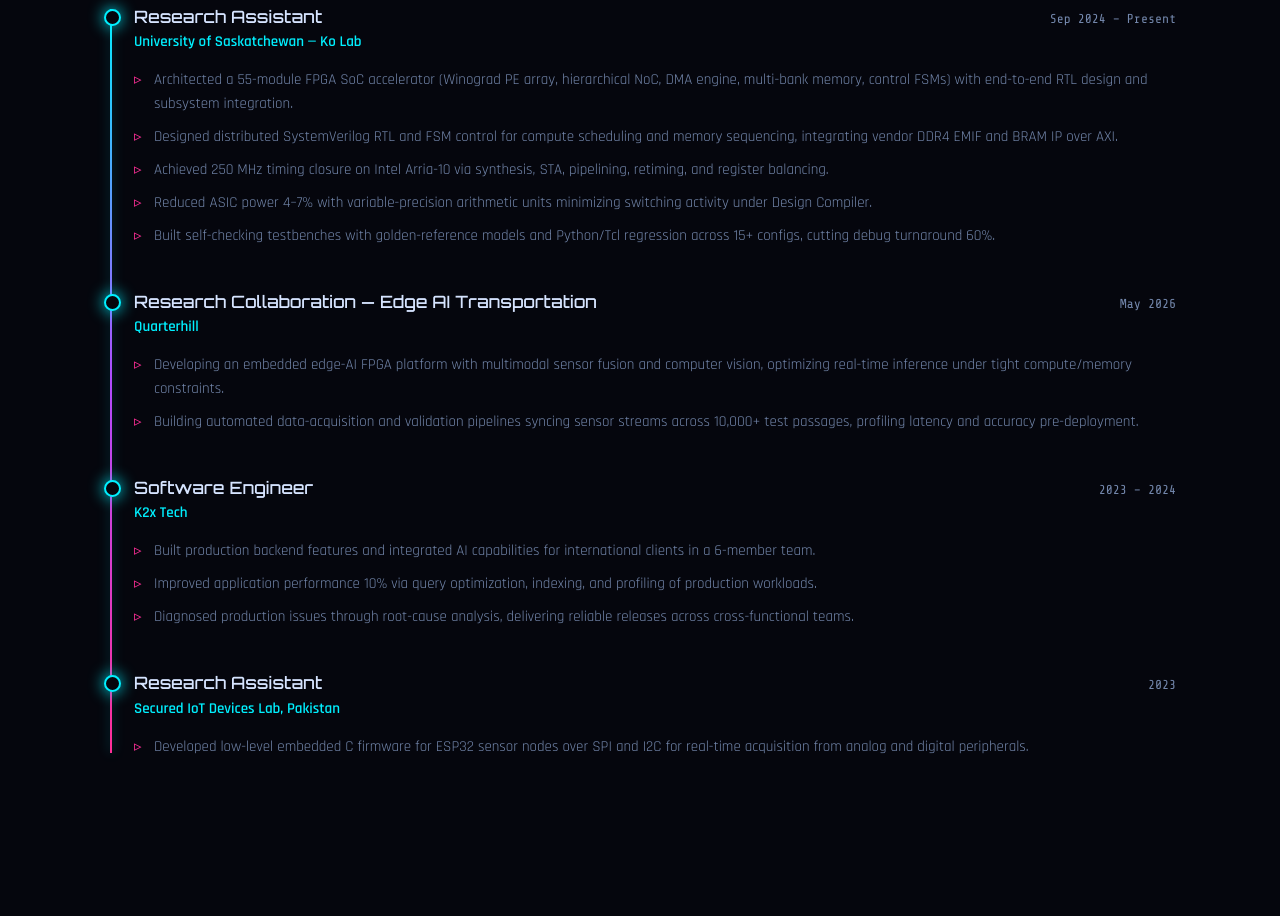
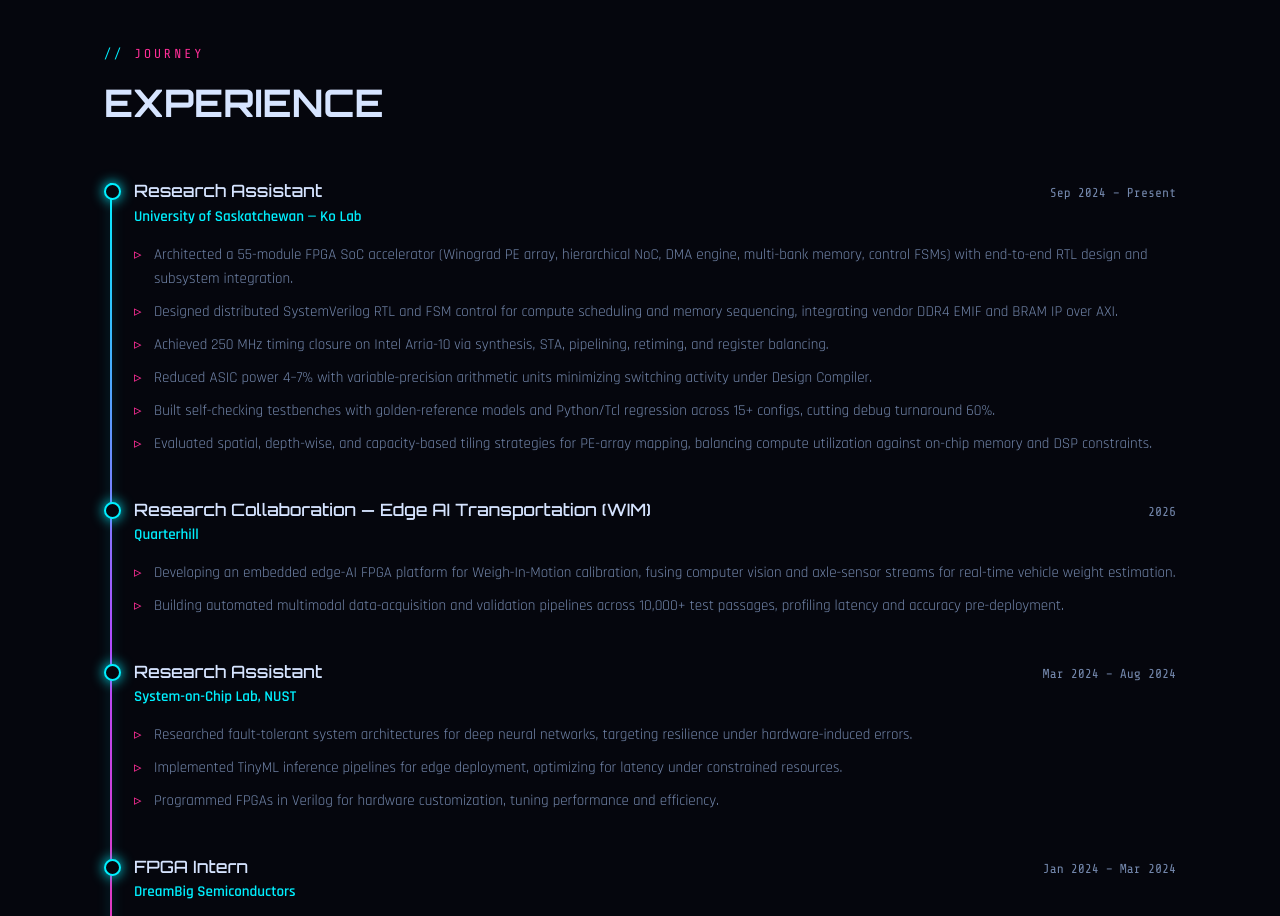
Before and after one commit to mohsin-code/mohsin-code.github.io, a Gatsby site: page / in a window 1280 px wide. Shown: the part 1884-2800 px from the top of the page. Built offline with nearby package versions, Linux system fonts and the light colour scheme; Gatsby itself is replaced by a stand-in of ours.

Commit message:
docs: expand portfolio with detailed experience, projects, soft skills, and profile image

```diff
--- a/src/pages/index.tsx
+++ b/src/pages/index.tsx
@@ -7,9 +7,10 @@ const PHONE = "+1 306 380 5477"
 const LINKEDIN = "https://linkedin.com/in/syed-mohsin-shah/"
 
 const skills = [
-  { title: "Languages", items: ["SystemVerilog", "Verilog", "C/C++", "Python", "Tcl", "Bash"] },
+  { title: "Languages", items: ["SystemVerilog", "Verilog", "VHDL", "C/C++", "Python", "Tcl", "Bash", "MATLAB"] },
   { title: "EDA Tools", items: ["Synopsys VCS", "Design Compiler", "QuestaSim", "Cadence Virtuoso", "Xilinx Vivado", "Intel Quartus"] },
-  { title: "Concepts", items: ["CDC", "AXI / SPI / I2C", "STA", "UVM", "DMA", "Timing Closure"] },
+  { title: "DV Concepts", items: ["UVM", "Self-Checking Testbenches", "CDC", "STA", "Timing Closure", "Functional Coverage"] },
+  { title: "Architecture", items: ["AXI / SPI / I2C", "DMA", "NoC", "FSM Control", "Fault Tolerance", "DFT / BIST"] },
   { title: "Workflow", items: ["Git", "Linux", "Docker", "Makefile"] },
 ]
 
@@ -24,33 +25,43 @@ const experience = [
       "Achieved 250 MHz timing closure on Intel Arria-10 via synthesis, STA, pipelining, retiming, and register balancing.",
       "Reduced ASIC power 4–7% with variable-precision arithmetic units minimizing switching activity under Design Compiler.",
       "Built self-checking testbenches with golden-reference models and Python/Tcl regression across 15+ configs, cutting debug turnaround 60%.",
+      "Evaluated spatial, depth-wise, and capacity-based tiling strategies for PE-array mapping, balancing compute utilization against on-chip memory and DSP constraints.",
     ],
   },
   {
-    role: "Research Collaboration — Edge AI Transportation",
+    role: "Research Collaboration — Edge AI Transportation (WIM)",
     org: "Quarterhill",
-    date: "May 2026",
+    date: "2026",
     points: [
-      "Developing an embedded edge-AI FPGA platform with multimodal sensor fusion and computer vision, optimizing real-time inference under tight compute/memory constraints.",
-      "Building automated data-acquisition and validation pipelines syncing sensor streams across 10,000+ test passages, profiling latency and accuracy pre-deployment.",
-    ],
-  },
-  {
-    role: "Software Engineer",
-    org: "K2x Tech",
-    date: "2023 – 2024",
-    points: [
-      "Built production backend features and integrated AI capabilities for international clients in a 6-member team.",
-      "Improved application performance 10% via query optimization, indexing, and profiling of production workloads.",
-      "Diagnosed production issues through root-cause analysis, delivering reliable releases across cross-functional teams.",
+      "Developing an embedded edge-AI FPGA platform for Weigh-In-Motion calibration, fusing computer vision and axle-sensor streams for real-time vehicle weight estimation.",
+      "Building automated multimodal data-acquisition and validation pipelines across 10,000+ test passages, profiling latency and accuracy pre-deployment.",
     ],
   },
   {
     role: "Research Assistant",
-    org: "Secured IoT Devices Lab, Pakistan",
-    date: "2023",
+    org: "System-on-Chip Lab, NUST",
+    date: "Mar 2024 – Aug 2024",
     points: [
-      "Developed low-level embedded C firmware for ESP32 sensor nodes over SPI and I2C for real-time acquisition from analog and digital peripherals.",
+      "Researched fault-tolerant system architectures for deep neural networks, targeting resilience under hardware-induced errors.",
+      "Implemented TinyML inference pipelines for edge deployment, optimizing for latency under constrained resources.",
+      "Programmed FPGAs in Verilog for hardware customization, tuning performance and efficiency.",
+    ],
+  },
+  {
+    role: "FPGA Intern",
+    org: "DreamBig Semiconductors",
+    date: "Jan 2024 – Mar 2024",
+    points: [
+      "Shadowed the FPGA/ASIC design team on-site to study industry RTL flows, verification methodology, and chip design practices outside coursework.",
+    ],
+  },
+  {
+    role: "Research Assistant",
+    org: "Secured IoT Devices Lab, Peshawar",
+    date: "Oct 2022 – Jul 2023",
+    points: [
+      "Developed a LoRaWAN-based monitoring system with cloud integration, implementing embedded C firmware for sensor data acquisition on ESP32 nodes over SPI/I2C.",
+      "Built a Raspberry Pi–based gateway and secured the communication stack with cybersecurity protocols for a final-year IoT research project.",
     ],
   },
 ]
@@ -58,24 +69,43 @@ const experience = [
 const projects = [
   {
     name: "Winograd CNN Accelerator",
-    desc: "RTL accelerator on ZCU102 hitting 5.3 TOPS on VGG16 via dataflow optimization and simulation-based functional verification.",
+    desc: "RTL accelerator on ZCU102 hitting 5.3 TOPS on VGG16 via streamed dataflow optimization and simulation-based functional verification. Extended into an overlap-aware streaming architecture, ready for journal submission.",
     tags: ["RTL", "FPGA", "ZCU102"],
   },
   {
-    name: "POSIT Multiplier",
-    desc: "Variable-precision arithmetic RTL validating 4–7% power reduction through switching-activity analysis at synthesis.",
+    name: "Power-Efficient POSIT Multiplier",
+    desc: "Timing-aware Verilog RTL for decode, multiply, and recode pipeline stages; synthesized in Synopsys Design Compiler, validating 4–7% power reduction via switching-activity analysis.",
     tags: ["Arithmetic", "Low Power"],
   },
   {
-    name: "Depthwise CNN Accelerator",
-    desc: "Parallel RTL architecture achieving 20× speedup through dataflow parallelism.",
+    name: "Depthwise Separable CNN Accelerator",
+    desc: "Parallel RTL architecture for MobileNet-class models achieving ~20× speedup through dataflow parallelism.",
     tags: ["RTL", "Parallelism"],
   },
   {
     name: "DFT for Systolic Arrays",
-    desc: "Scan chains and BIST for systolic PE arrays enabling structured post-silicon validation.",
+    desc: "Scan chains and BIST for systolic PE arrays, improving fault coverage and enabling structured post-silicon validation.",
     tags: ["DFT", "BIST", "Verification"],
   },
+  {
+    name: "Fault Tolerance Enhancement for DNNs",
+    desc: "Investigated fault-tolerant architectures for deep neural network accelerators under hardware-induced error models.",
+    tags: ["Reliability", "DNN Hardware"],
+  },
+  {
+    name: "Dynamic 32×64 LED Matrix Display",
+    desc: "Xilinx FPGA design driving a high-resolution LED matrix at 30 fps, with UART-based visual data ingestion and clock/data synchronization.",
+    tags: ["RTL", "FPGA", "UART"],
+  },
+]
+
+const softSkills = [
+  { title: "Leadership & Mentorship", desc: "Led a project team and mentored peers (7-member team, K2X); mentored students as a Teaching Assistant." },
+  { title: "Communication & Presentation", desc: "Presented extensively in graduate courses; liaised with international clients and stakeholders." },
+  { title: "Teaching & Community", desc: "TA for Probability & Statistics (UofS, 2026) and high-school math; Microsoft Learn Student Ambassador; IEEE Student Member." },
+  { title: "Volunteering", desc: "Student Wellness Center, UofS — event logistics; Media Team, University Computer Society." },
+  { title: "Customer Service", desc: "POS operations, cash handling, and client-facing service, APS Stationary." },
+  { title: "Cross-Functional Collaboration", desc: "3+ years of general software engineering experience (K2X, Dcube, Auxcube, The Solutioners) coordinating with product, client, and research teams." },
 ]
 
 const education = [
@@ -160,6 +190,7 @@ const IndexPage: React.FC<PageProps> = () => {
             <a href="#skills">Skills</a>
             <a href="#experience">Experience</a>
             <a href="#projects">Projects</a>
+            <a href="#beyond">Beyond</a>
             <a href="#contact">Contact</a>
           </div>
         </div>
@@ -186,9 +217,9 @@ const IndexPage: React.FC<PageProps> = () => {
               <a className="btn btn-ghost" href="#projects">View projects</a>
             </div>
           </div>
-          {/* Swap inner div for <img className="avatar" src="/me.jpg" alt="Syed Mohsin Shah" /> */}
           <div className="avatar-wrap">
-            <div className="avatar">[ ADD PHOTO ]<br />src/images</div>
+            <img className="avatar" src="/images/me.png" alt="Syed Mohsin Shah" />
+            {/* Swap inner div for <div className="avatar">[ ADD PHOTO ]<br />src/images</div> */}
           </div>
         </div>
       </header>
@@ -201,10 +232,9 @@ const IndexPage: React.FC<PageProps> = () => {
               <h2>What I work on</h2>
             </div>
             <p className="hero-sum" style={{ maxWidth: 760 }}>
-              I focus on the full RTL flow — microarchitecture, subsystem integration, timing
-              closure, and verification — for AI-acceleration hardware. My work spans Winograd and
-              depthwise CNN accelerators, variable-precision arithmetic for power reduction, and
-              design-for-test on systolic arrays, from SystemVerilog RTL down to synthesis and STA.
+              I focus on designing microarchitectures, integrating subsystems, ensuring timing
+              closure, and verifying AI accelerators. My work spans accross performance-optimized
+              designs, precision-aware arithmetic, and verification methodologies.
             </p>
           </div>
         </section>
@@ -295,6 +325,23 @@ const IndexPage: React.FC<PageProps> = () => {
           </div>
         </section>
 
+        <section id="beyond">
+          <div className="wrap">
+            <div className="section-head reveal">
+              <div className="k">Beyond the Bench</div>
+              <h2>Soft Skills</h2>
+            </div>
+            <div className="skills-grid reveal">
+              {softSkills.map(s => (
+                <div className="skill-card" key={s.title}>
+                  <h3>{s.title}</h3>
+                  <p style={{ color: "var(--muted)", fontSize: 14.5 }}>{s.desc}</p>
+                </div>
+              ))}
+            </div>
+          </div>
+        </section>
+
         <section id="contact" className="contact">
           <div className="wrap reveal">
             <div className="k" style={{ color: "var(--pink)" }}>Contact</div>
@@ -324,7 +371,8 @@ export default IndexPage
 export const Head: HeadFC = () => (
   <>
     <html lang="en" />
-    <title>Syed Mohsin Shah — RTL & FPGA Design</title>
+    <title>Syed Mohsin Shah</title>
+    <link rel="icon" type="image/svg+xml" href="/favicon.svg" />
     <meta
       name="description"
       content="Syed Mohsin Shah — M.Sc. Electrical Engineering candidate specializing in RTL and FPGA design for AI accelerators."
--- a/src/styles/portfolio.css
+++ b/src/styles/portfolio.css
@@ -179,6 +179,7 @@ section { padding: 80px 0; position: relative; }
 }
 .skill-card:hover { transform: translateY(-4px); border-color: var(--cyan); box-shadow: 0 0 30px rgba(0, 240, 255, 0.12); }
 .skill-card h3 { font-family: "Orbitron", sans-serif; font-size: 14px; margin-bottom: 16px; color: var(--cyan); letter-spacing: 1px; }
+.skill-card p { line-height: 1.5; }
 .chips { display: flex; flex-wrap: wrap; gap: 8px; }
 .chip {
   font-family: "Share Tech Mono", monospace; font-size: 12.5px; padding: 5px 11px; border-radius: 3px;
```
Also changed, not shown: static/favicon.svg (added), static/images/me.png (added).
